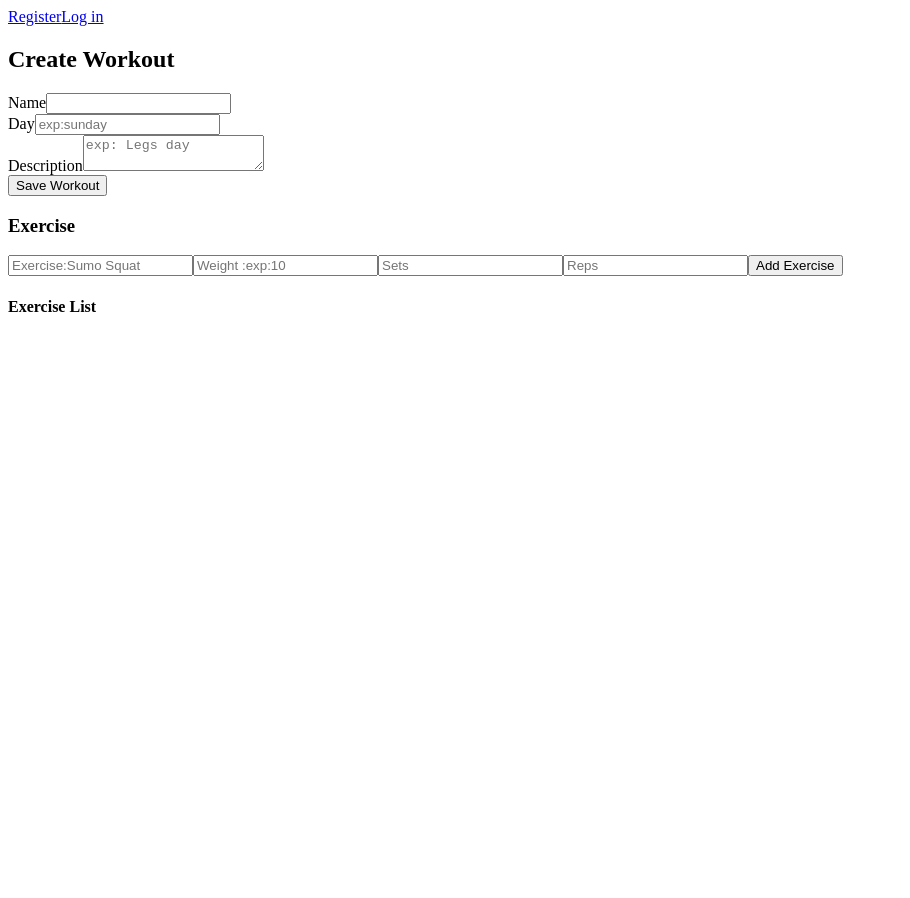
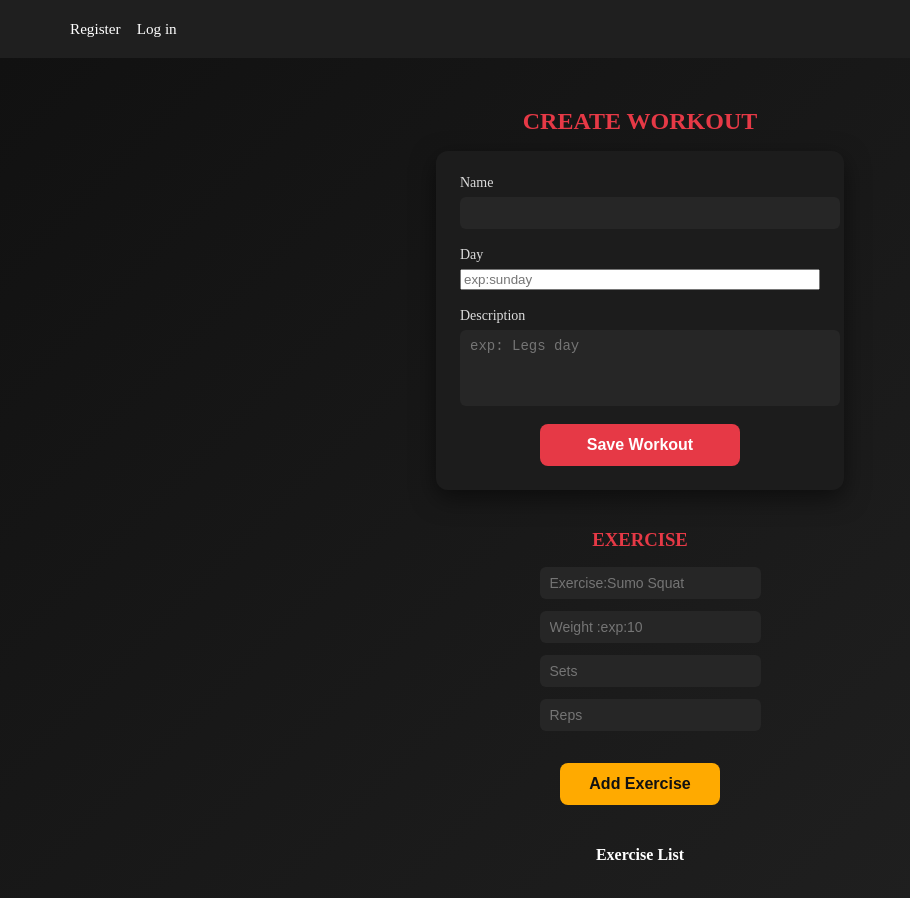
Before and after one commit to maryamsali2/Reps-Sets-FrontEnd, a React (Vite) app: page /workoutForm in a window 1280 px wide. Shown: the top 898 px of the page, without its empty margins (0-910 px from the left). Before the commit the page ends 800 px from the top, so only its background shows below. Built offline with nearby package versions, Linux system fonts and the light colour scheme.

Commit message:
done with some of the css and doing the others and working on the details

```diff
--- a/src/components/Home.jsx
+++ b/src/components/Home.jsx
@@ -1,4 +1,6 @@
 import { Link } from "react-router-dom"
+import "../styles/Home.css"
+
 
 const Home = ({user})=> {
     if(user){
--- a/src/components/Login.jsx
+++ b/src/components/Login.jsx
@@ -1,7 +1,7 @@
 import {useState} from "react"
 import { LoginUser } from "../services/Auth"
 import { useNavigate } from "react-router-dom"
-
+import "../styles/Login.css"
 
 const Login = ({setUser}) =>{
 
--- a/src/components/Nav.jsx
+++ b/src/components/Nav.jsx
@@ -1,4 +1,5 @@
 import { Link } from "react-router-dom"
+import "../styles/Nav.css"
 
 const Nav = ({ user }) => {
   return (
--- a/src/components/Register.jsx
+++ b/src/components/Register.jsx
@@ -1,6 +1,7 @@
 import {useState}from 'react'
 import { RegisterUser } from '../services/Auth'
 import {useNavigate}from 'react-router-dom'
+import "../styles/Register.css"
 
 
 
--- a/src/components/WorkoutDetails.jsx
+++ b/src/components/WorkoutDetails.jsx
@@ -20,7 +20,9 @@ const WorkoutDetails = ({exercise , setExercise }) => {
     },[])
 
 const [editingId, setEditingId] = useState(null)
-const [form, setForm] = useState({name:"",weight:"",sets:0,reps:0})
+const [form, setForm] = useState({name:"",weight:"0",sets:0,reps:0})
+
+
 
 const getId = (ex) => ex?._id ?? ex?.id
 const startEdit = (exercise) => {
@@ -54,7 +56,17 @@ const handleSave = async () => {
     try {
         const res = await Client.put(`/api/workouts/${workout._id}/exercises/${editingId}`,form
         )
-            setWorkout(res.data)
+        if(res?.data?.workout){
+          setWorkout(res.data.workout)
+        }else{
+          setWorkout(prev =>({
+            ...prev,
+            exercises: prev.exercises.map(ex =>
+              getId(ex) === editingId ? {...ex,...form} :ex
+            )
+          }))
+        }
+
             setEditingId(null)
 
     } catch (error) {
@@ -73,9 +85,16 @@ const handleDelete = async (exId) => {
             `/api/workouts/${workout._id}/exercises/${exId}`
 
         )
-        setWorkout(res.data)
+        if(res?.data?.workout){
+          setWorkout(res.data.workout)
+        }else{
+          setWorkout(prev => ({
+            ...prev,
+            exercises: prev.exercises.filter(ex => getId(ex) !== exId)
+          }))
+        }
     } catch (error) {
-        throw error
+        console.error("failed to delete exercise")
     }
 }
 
@@ -90,7 +109,7 @@ return(
     </div>
 
     <div className="workout-exercises-summary">
-      {workout && workout.exercises.map((exercise) => {
+      {workout?.exercises?.map((exercise) => {
         return (
           <div key={getId(exercise)} className="exercise-summary-item">
             <h2 className="exercise-name">{exercise.name}</h2>
@@ -110,24 +129,26 @@ return(
             <li key={exId} className="exercise-list-item-edit">
               <input className="edit-input"
                name="name"
-               value={form.name}
+
+               value={form.name || ""}
                onChange={handleChange}
                />
               <input className="edit-input"
                name="weight"
-                value={form.weight}
+               type="number"
+                value={form.weight ??0}
                 onChange={handleChange}
                  />
               <input className="edit-input"
+               name="sets"
                type="number"
-               name="sets"
-               value={form.sets}
+               value={form.sets ?? 0}
                onChange={handleChange}
                />
               <input className="edit-input"
                type="number"
                name="reps"
-                value={form.reps}
+                value={form.reps ?? 0}
                 onChange={handleChange} />
 
               <button className="save-button" onClick={handleSave}>Save</button>
--- a/src/components/WorkoutForm.jsx
+++ b/src/components/WorkoutForm.jsx
@@ -1,6 +1,9 @@
 import { useState } from "react";
 import { useNavigate } from "react-router-dom";
 import  {CreateWorkout} from "../services/Auth"
+import "../styles/WorkoutForm.css"
+
+
 
 const WorkoutForm = ({exercise, setExercise}) => {
 
--- /dev/null
+++ b/src/styles/Home.css
@@ -0,0 +1,58 @@
+
+.home-page {
+  display: flex;
+  flex-direction: column;
+  align-items: center;
+  justify-content: center;
+  min-height: 85vh;
+  text-align: center;
+  padding: 20px;
+  background: linear-gradient(135deg, #111, #222);
+  color: #f1f1f1;
+}
+
+.home-page h1 {
+  font-size: 2.5rem;
+  margin-bottom: 15px;
+  color: #e63946;
+  font-weight: 800;
+  text-transform: uppercase;
+  letter-spacing: 2px;
+}
+
+.home-page p {
+  font-size: 1.2rem;
+  margin-bottom: 25px;
+  color: #ddd;
+}
+
+.home-workout button,
+.home-auth button {
+  background-color: #e63946;
+  color: white;
+  border: none;
+  padding: 12px 25px;
+  margin: 10px;
+  border-radius: 8px;
+  font-size: 1rem;
+  font-weight: bold;
+  text-transform: uppercase;
+  cursor: pointer;
+  transition: all 0.3s ease;
+  box-shadow: 0 4px 8px rgba(0,0,0,0.4);
+}
+
+.home-workout button:hover,
+.home-auth button:hover {
+  background-color: #b22234;
+  transform: scale(1.05);
+}
+
+
+html, body {
+  height: 100%;
+  margin: 0;
+  padding: 0;
+  background: linear-gradient(135deg, #111, #222);
+  color: #fff;
+}
--- /dev/null
+++ b/src/styles/Login.css
@@ -0,0 +1,91 @@
+.Login {
+  display: flex;
+  justify-content: center;
+  align-items: center;
+  min-height: 100vh;
+  background: linear-gradient(135deg, #111, #222);
+}
+
+/* Card */
+.login-card {
+  background: #1c1c1c;
+  width: 360px;
+  padding: 28px;
+  border-radius: 12px;
+  box-shadow: 0 8px 24px rgba(0,0,0,0.5);
+  display: flex;
+  flex-direction: column;
+  gap: 14px;
+}
+
+/* Title */
+.login-tittle {
+  color: #e63946;
+  text-align: center;
+  margin: 0 0 8px;
+  text-transform: uppercase;
+  font-weight: 800;
+  letter-spacing: 1px;
+}
+
+/* Inputs */
+.login-card input {
+  width: 90%;
+  padding: 12px 14px;
+  border: none;
+  border-radius: 8px;
+  outline: none;
+  background: #262626;
+  color: #f2f2f2;
+  font-size: 16px;
+  margin: 0 auto;           /* يخليهم بالنص */
+  display: block;
+}
+
+/* Labels */
+.login-card label {
+  color: #ddd;
+  font-size: 14px;
+  margin-left: 4px;
+}
+
+/* Button */
+.login-card button {
+  background: #e63946;
+  color: #fff;
+  border: none;
+  padding: 12px 30px;
+  border-radius: 8px;
+  font-size: 16px;
+  font-weight: 700;
+  cursor: pointer;
+  transition: transform 0.2s ease, background 0.2s ease;
+
+  display: block;
+  margin: 16px auto 0;
+  width: fit-content;
+}
+
+.login-card button:hover {
+  background: #b22234;
+  transform: translateY(-1px);
+}
+
+/* Disabled state */
+.login-card button:disabled {
+  opacity: 0.6;
+  cursor: not-allowed;
+}
+
+/* Small screens */
+@media (max-width: 400px) {
+  .login-card { width: 92vw; }
+}
+
+html, body {
+  height: 100%;
+  margin: 0;
+  padding: 0;
+  background: linear-gradient(135deg, #111, #222);
+  color: #fff;
+}
--- /dev/null
+++ b/src/styles/Nav.css
@@ -0,0 +1,32 @@
+
+
+.navbar {
+  background-color: #1f1f1f;
+  color: #fff;
+  display: flex;
+  justify-content: space-between;
+  align-items: center;
+  padding: 20px 70px;
+}
+
+.navbar h3 {
+  margin: 0;
+  font-size: 1.1rem;
+  font-weight: 500;
+}
+
+.navbar nav {
+  display: flex;
+  gap: 16px;
+}
+
+.navbar nav a {
+  color: #fff;
+  text-decoration: none;
+  font-size: 0.95rem;
+  transition: color 0.2s ease-in-out;
+}
+
+.navbar nav a:hover {
+  color: #4da6ff;
+}
--- /dev/null
+++ b/src/styles/Register.css
@@ -0,0 +1,85 @@
+
+
+.Register-Start {
+  display: flex;
+  justify-content: center;
+  align-items: center;
+  min-height: 100vh;
+  background: linear-gradient(135deg, #111, #222);
+}
+
+/* Card */
+.Register-Start form {
+  background: #1c1c1c;
+  width: 360px;
+  padding: 28px;
+  border-radius: 12px;
+  box-shadow: 0 8px 24px rgba(0,0,0,0.5);
+  display: flex;
+  flex-direction: column;
+  gap: 14px;
+}
+
+/* Title */
+.Register-Start h1 {
+  color: #e63946;
+  text-align: center;
+  margin: 0 0 8px;
+  text-transform: uppercase;
+  font-weight: 800;
+  letter-spacing: 1px;
+}
+
+/* Inputs */
+.Register-Start input {
+  width: 90%;
+  padding: 12px 14px;
+  border: none;
+  border-radius: 8px;
+  outline: none;
+  background: #262626;
+  color: #f2f2f2;
+  font-size: 16px;
+}
+
+/* Button */
+.Register-Start button {
+  background: #e63946;
+  color: #fff;
+  border: none;
+  padding: 12px 30px;
+  border-radius: 8px;
+  font-size: 16px;
+  font-weight: 700;
+  cursor: pointer;
+  transition: transform 0.2s ease, background 0.2s ease;
+
+  display: block;
+  margin: 16px auto 0;
+  width: fit-content;
+}
+
+.Register-Start button:hover {
+  background: #b22234;
+  transform: translateY(-1px);
+}
+
+/* Disabled state */
+.Register-Start button:disabled {
+  opacity: 0.6;
+  cursor: not-allowed;
+}
+
+/* Small screens */
+@media (max-width: 400px) {
+  .Register-Start form { width: 92vw; }
+}
+
+
+html, body {
+  height: 100%;
+  margin: 0;
+  padding: 0;
+  background: linear-gradient(135deg, #111, #222);
+  color: #fff;
+}
--- /dev/null
+++ b/src/styles/WorkoutForm.css
@@ -0,0 +1,133 @@
+.workout-form-page {
+  display: flex;
+  flex-direction: column;
+  align-items: center;
+  justify-content: flex-start;
+  min-height: 100vh;
+  padding: 30px 20px;
+  background: linear-gradient(135deg, #111, #222);
+  color: #fff;
+}
+
+.section-title {
+  color: #e63946;
+  text-align: center;
+  text-transform: uppercase;
+  margin-bottom: 16px;
+  font-weight: 800;
+}
+
+.form-card-workout-session {
+  background: #1c1c1c;
+  width: 360px;
+  padding: 24px;
+  border-radius: 12px;
+  box-shadow: 0 8px 24px rgba(0,0,0,0.5);
+  display: flex;
+  flex-direction: column;
+  margin-bottom: 20px;
+}
+
+.form-field,
+.form-feild {
+  display: flex;
+  flex-direction: column;
+  margin-bottom: 18px;
+}
+
+.form-field label,
+.form-feild label {
+  margin-bottom: 6px;
+  font-size: 14px;
+  color: #ddd;
+}
+
+/* input/textarea */
+.input-field,
+.input-Exercise-feild,
+.textarrea-field {
+  padding: 8px 10px;
+  border-radius: 6px;
+  border: none;
+  outline: none;
+  background: #262626;
+  color: #f2f2f2;
+  font-size: 14px;
+  width: 100%;
+}
+
+.textarrea-field {
+  resize: none;
+  min-height: 60px;
+}
+
+/* Save button */
+.save-btn {
+  background: #e63946;
+  color: #fff;
+  border: none;
+  padding: 12px;
+  border-radius: 8px;
+  font-size: 16px;
+  font-weight: bold;
+  cursor: pointer;
+  transition: all 0.3s ease;
+
+  display: block;
+  margin: 0 auto;
+  width: 80%;
+  max-width: 200px;
+}
+
+.save-btn:hover {
+  background: #28a745;
+  transform: scale(1.05);
+}
+
+/* Add Exercise button */
+.form-botton-add-botton {
+  margin-top: 12px;
+  background: #ffaa00;
+  color: #111;
+  border: none;
+  padding: 12px;
+  border-radius: 8px;
+  font-size: 16px;
+  font-weight: bold;
+  cursor: pointer;
+  transition: all 0.3s ease;
+
+  display: block;
+  margin-left: auto;
+  margin-right: auto;
+  width: 80%;
+  max-width: 200px;
+}
+
+.form-botton-add-botton:hover {
+  background: #28a745;
+  color: #fff;
+  transform: scale(1.05);
+}
+
+/* Exercise list preview */
+.exercise-item-preview {
+  background: #1c1c1c;
+  border-radius: 8px;
+  padding: 10px 14px;
+  margin-top: 10px;
+  box-shadow: 0 2px 6px rgba(0,0,0,0.4);
+  font-size: 14px;
+}
+
+
+.exercise-input {
+  display: flex;
+  flex-direction: column;
+  gap: 12px;
+  margin-bottom: 20px;
+}
+
+.form-botton-add-botton {
+  margin-top: 20px;
+}
```
Also changed, not shown: src/App.jsx (+13 -13 lines).
